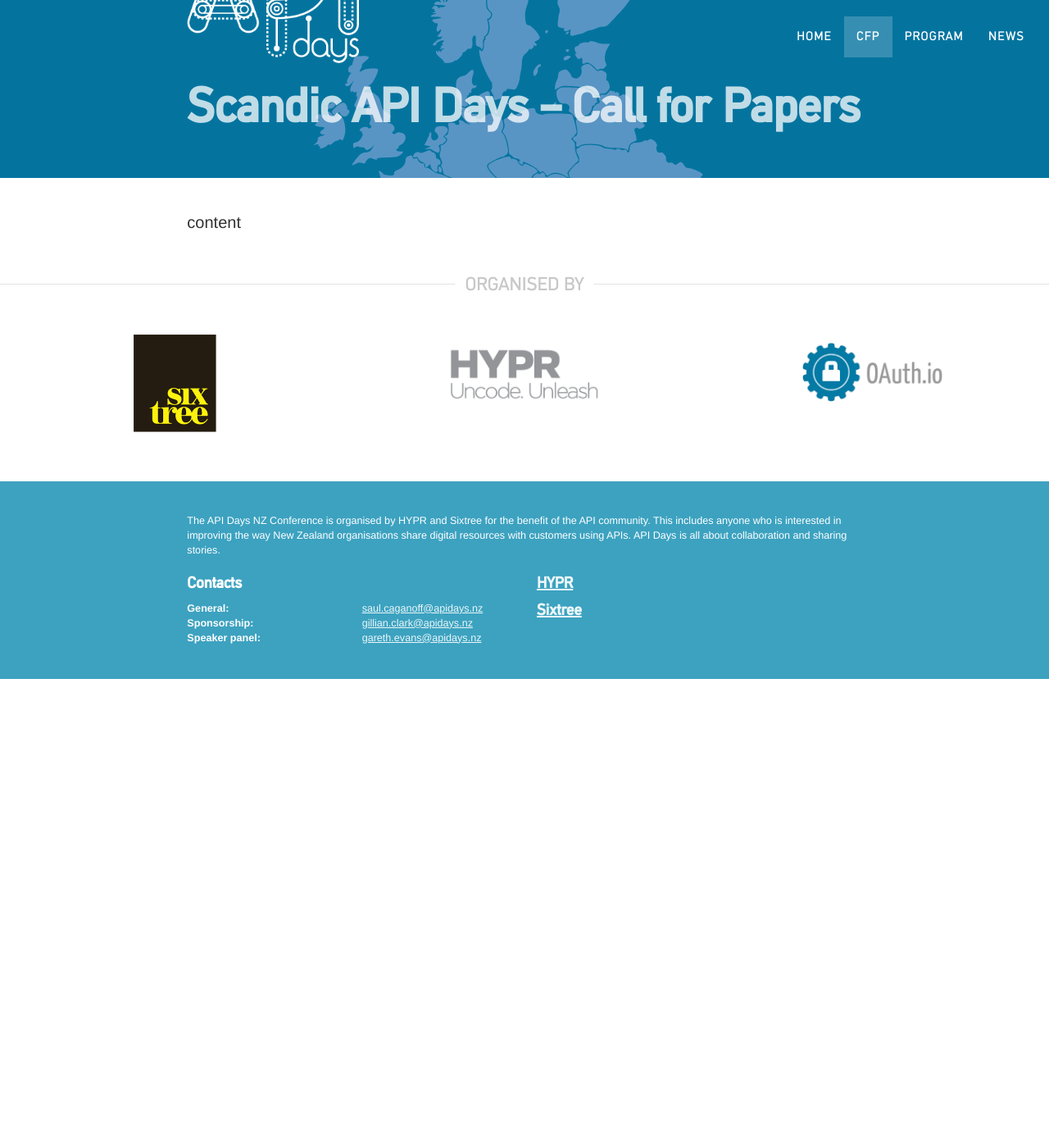
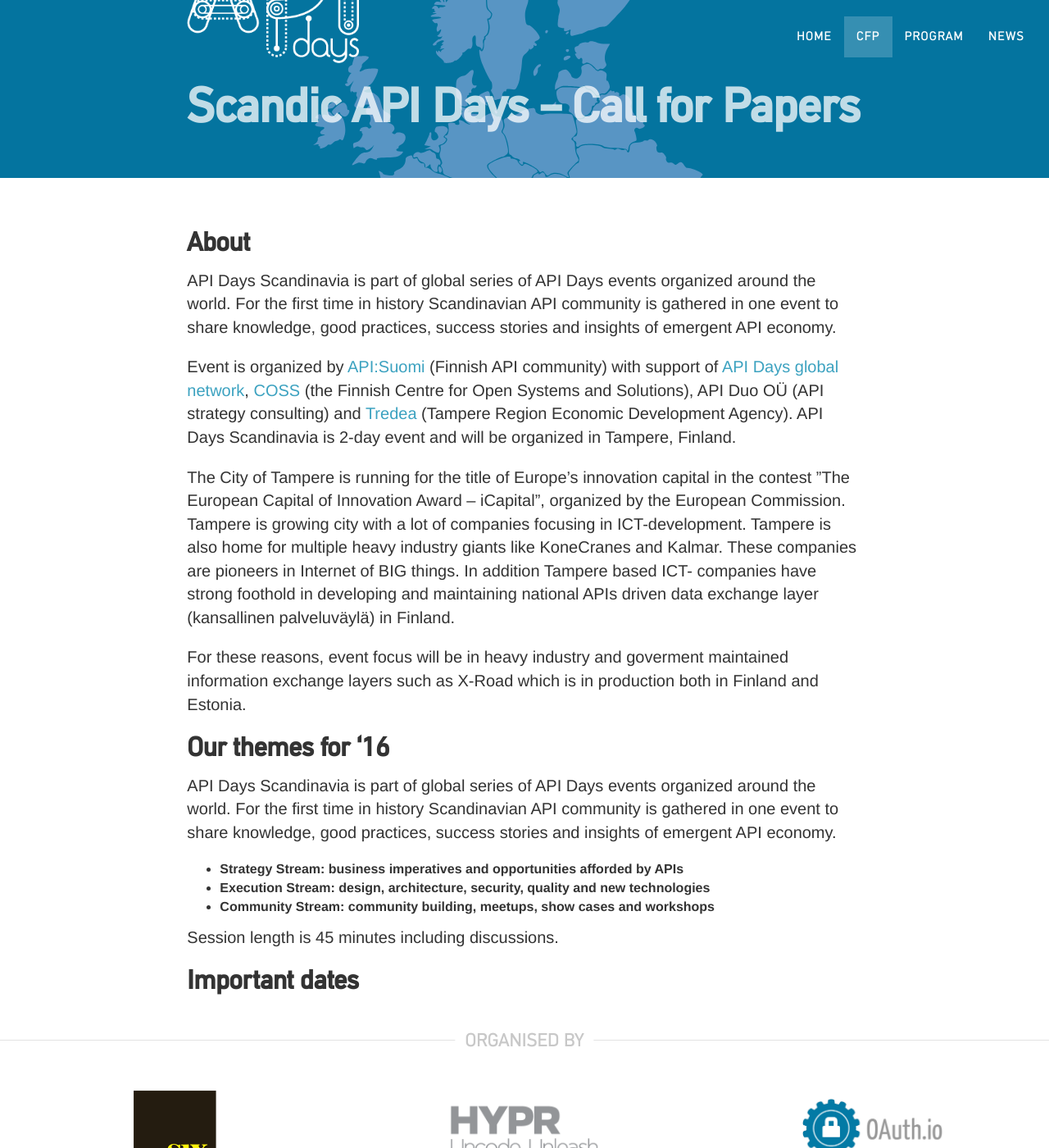
Before and after one commit to apidaysnordic/apidaysnordic.github.io, a Jekyll site: the page built from cfp/index.md, in a window 1280 px wide and 1400 px high, scrolled down 202 px. Shown: the whole window at 82% size. Built offline with Jekyll 4.4.1, drawn with Linux system fonts in a browser that asks for light colours; nearby versions of some CDN libraries; some web fonts are replaced; library files that are not in the unit come from our copies; comment, search, counter and statistics services are not loaded; before the commit the page ends 1030 px from its top, so only the background shows below that.

Commit message:
Added flesh in cfp

```diff
--- a/_layouts/cfp.html
+++ b/_layouts/cfp.html
@@ -59,9 +59,41 @@
         <div class="row">
             <div class="col-md-8 col-md-offset-2">
                 <article class="blogSummary">
-                    <h2About</h2>
+                    <h2>About</h2>
 
-                    <p>content<p>
+			<p class="p1"><span>
+			API Days Scandinavia is part of global series of API Days events organized around the world. For the first time in history Scandinavian API community is gathered in one event to share knowledge, good practices, success stories and insights of emergent API economy.
+			</span></p>
+                        <p class="p1"><span>
+			Event is organized by <a href="http://apisuomi.fi">API:Suomi</a> (Finnish API community) with support of <a href="http://apidays.io">API Days global network</a>,
+			<a href="https://coss.fi/en/">COSS</a> (the Finnish Centre for Open Systems and Solutions), API Duo OÜ (API strategy consulting) and <a href="http://www.tredea.fi/en/">Tredea</a> (Tampere Region Economic Development Agency).
+			API Days Scandinavia is 2-day event and will be organized in Tampere, Finland.
+                        </span></p>
+                        <p class="p1"><span>
+			The City of Tampere is running for the title of Europe’s innovation capital in the contest ”The European Capital of Innovation Award – iCapital”, organized by the European Commission. Tampere is growing city with a lot of companies focusing in ICT-development. Tampere is also  home for multiple heavy industry giants like KoneCranes and Kalmar. These companies are pioneers in Internet of BIG things. In addition Tampere based ICT- companies have strong foothold in developing and maintaining national APIs driven data exchange layer (kansallinen palveluväylä) in Finland.
+                        </span></p>
+
+			<p class="p1"><span>
+			For these reasons, event focus will be in heavy industry and goverment maintained information exchange layers such as X-Road which is in production both in Finland and Estonia.
+			</span></p>
+
+			<h2>Our themes for ‘16</h2>
+			<p class="p1"><span>
+			API Days Scandinavia is part of global series of API Days events organized around the world. For the first time in history Scandinavian API community is gathered in one event to share knowledge, good practices, success stories and insights of emergent API economy.
+			</span></p>
+
+			<ul>
+                          <li><b>Strategy Stream: business imperatives and opportunities afforded by APIs</b></li>
+                          <li><b>Execution Stream: design, architecture, security, quality and new technologies</b></li>
+			  <li><b>Community Stream: community building, meetups, show cases and workshops</b></li>
+			</ul>
+			<p class="p1"><span>
+			Session length is 45 minutes including discussions.
+			</span></p>
+
+			<h2>Important dates</h2>
+
+
 
                 </article>
 
```
